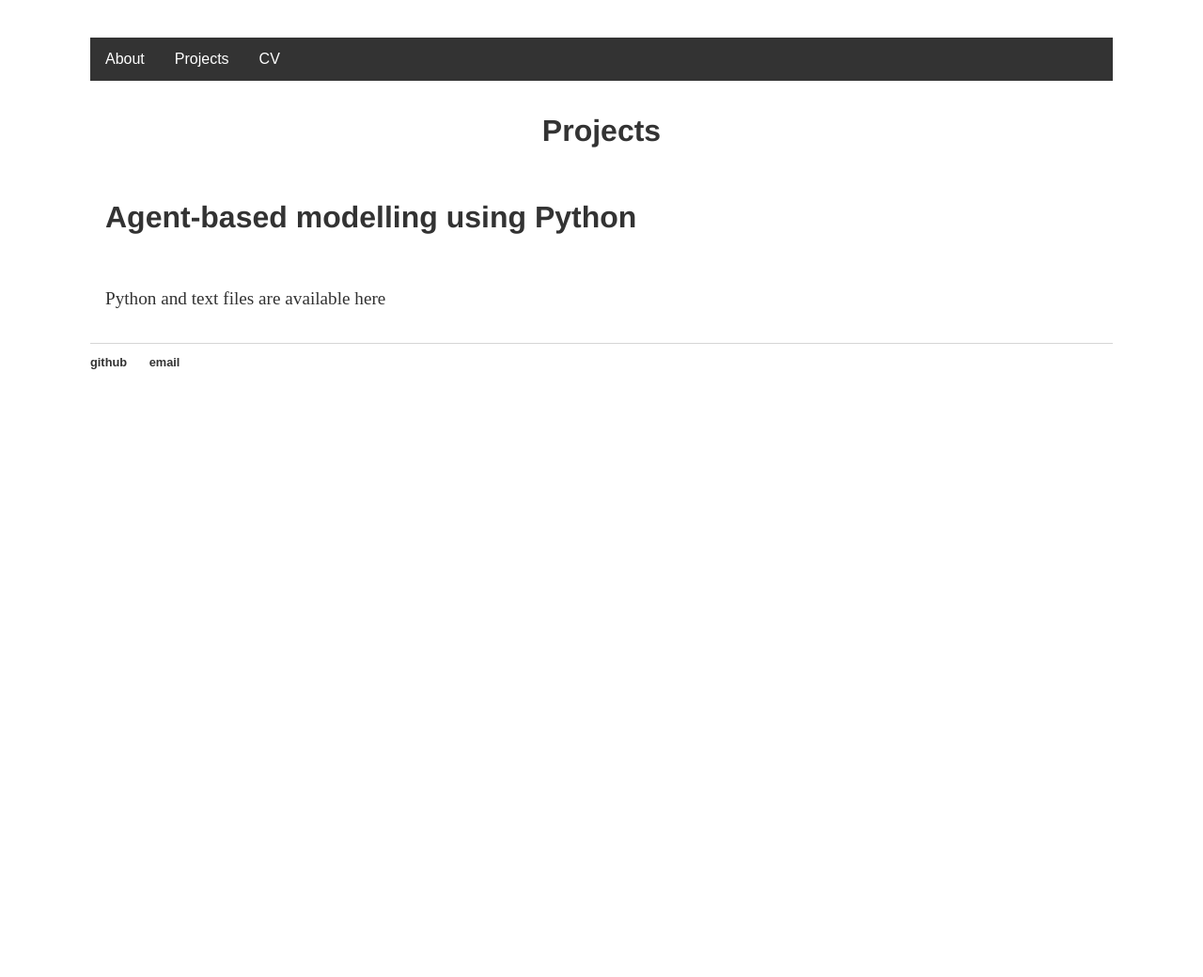
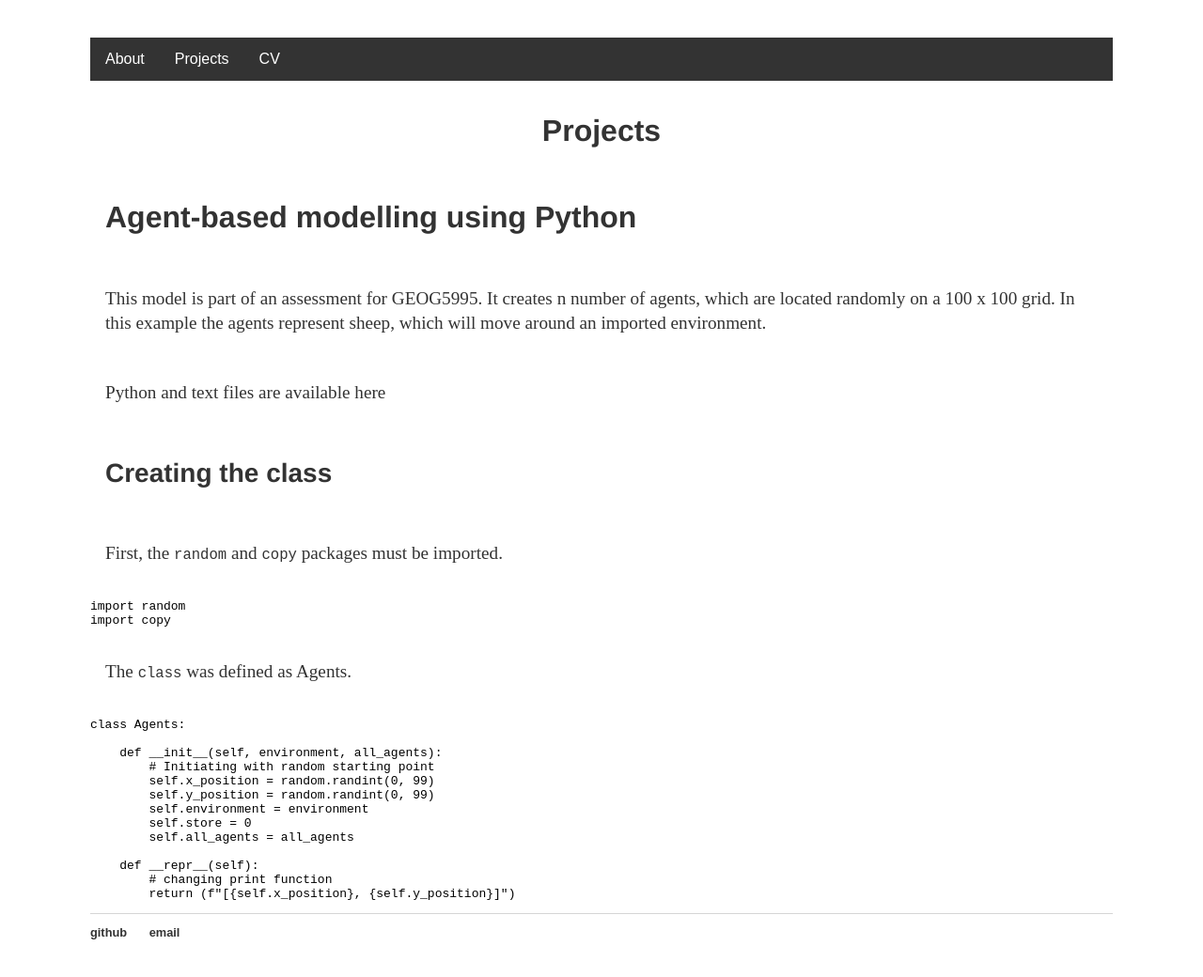
Before and after one commit to lena-kilian/lena-kilian.github.io, a Jekyll site: the page built from abm/index.md, in a window 1280 px wide. Shown: the whole page at 94% size. Built offline with Jekyll 4.4.1, drawn with Linux system fonts in a browser that asks for light colours; our own code applies the rules of GitHub Pages for plain Markdown files; before the commit the page ends 900 px from its top, so only the background shows below that.

Commit message:
Update index.md

````diff
--- a/abm/index.md
+++ b/abm/index.md
@@ -2,4 +2,33 @@
 
 ## Agent-based modelling using Python
 
+This model is part of an assessment for GEOG5995. It creates n number of agents, which are located randomly on a 100 x 100 grid. In this example the agents represent sheep, which will move around an imported environment.
+
 Python and text files are available [here](https://github.com/lena-kilian/lena-kilian.github.io/tree/master/abm/GEOG5995M_CW1)
+
+### Creating the class
+
+First, the `random` and `copy` packages must be imported.
+
+```
+import random
+import copy
+```
+
+The `class` was defined as Agents.
+
+```
+class Agents:
+
+    def __init__(self, environment, all_agents):
+        # Initiating with random starting point
+        self.x_position = random.randint(0, 99)
+        self.y_position = random.randint(0, 99)
+        self.environment = environment
+        self.store = 0
+        self.all_agents = all_agents
+
+    def __repr__(self):
+        # changing print function
+        return (f"[{self.x_position}, {self.y_position}]")
+```
````
